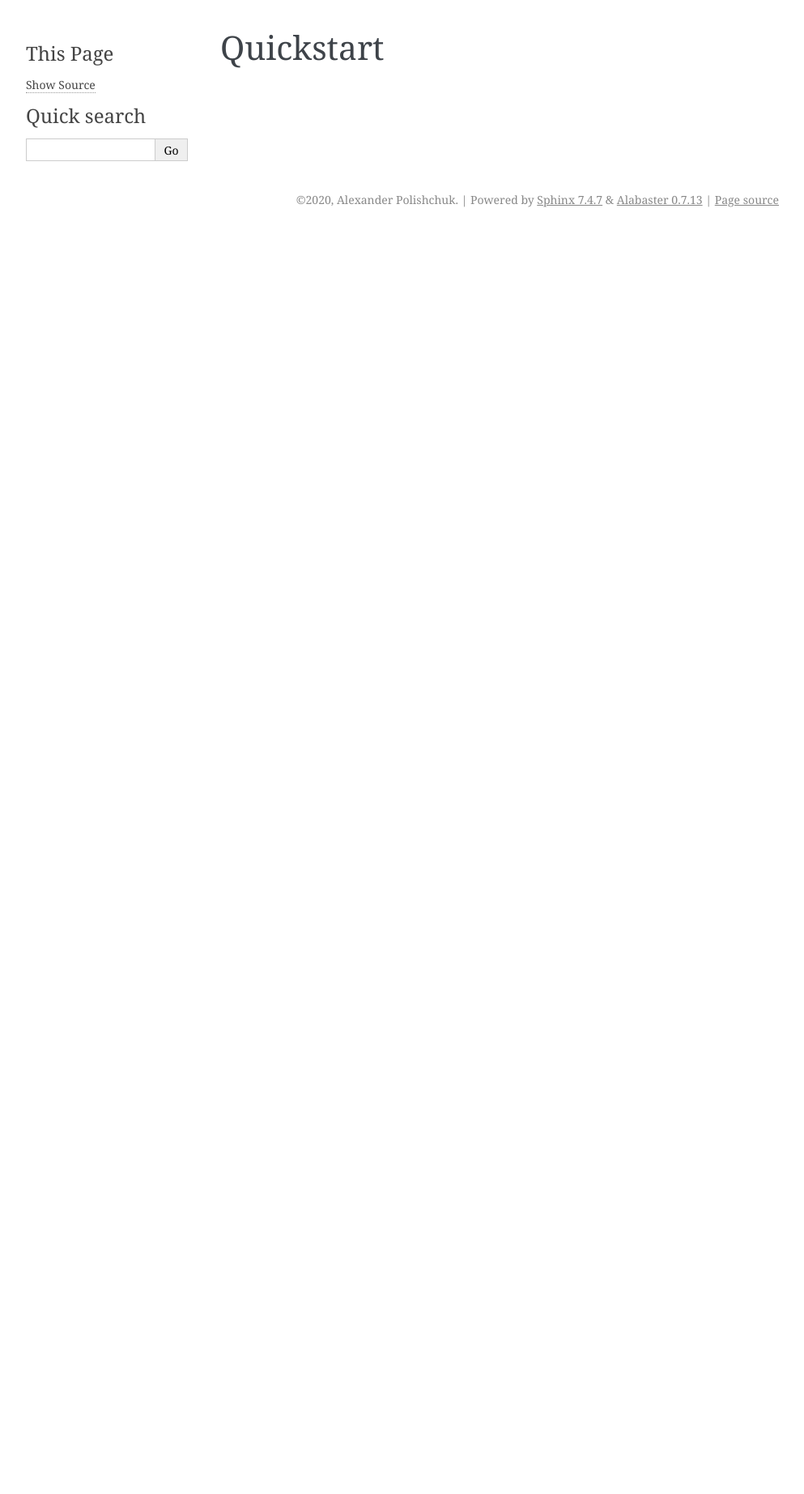
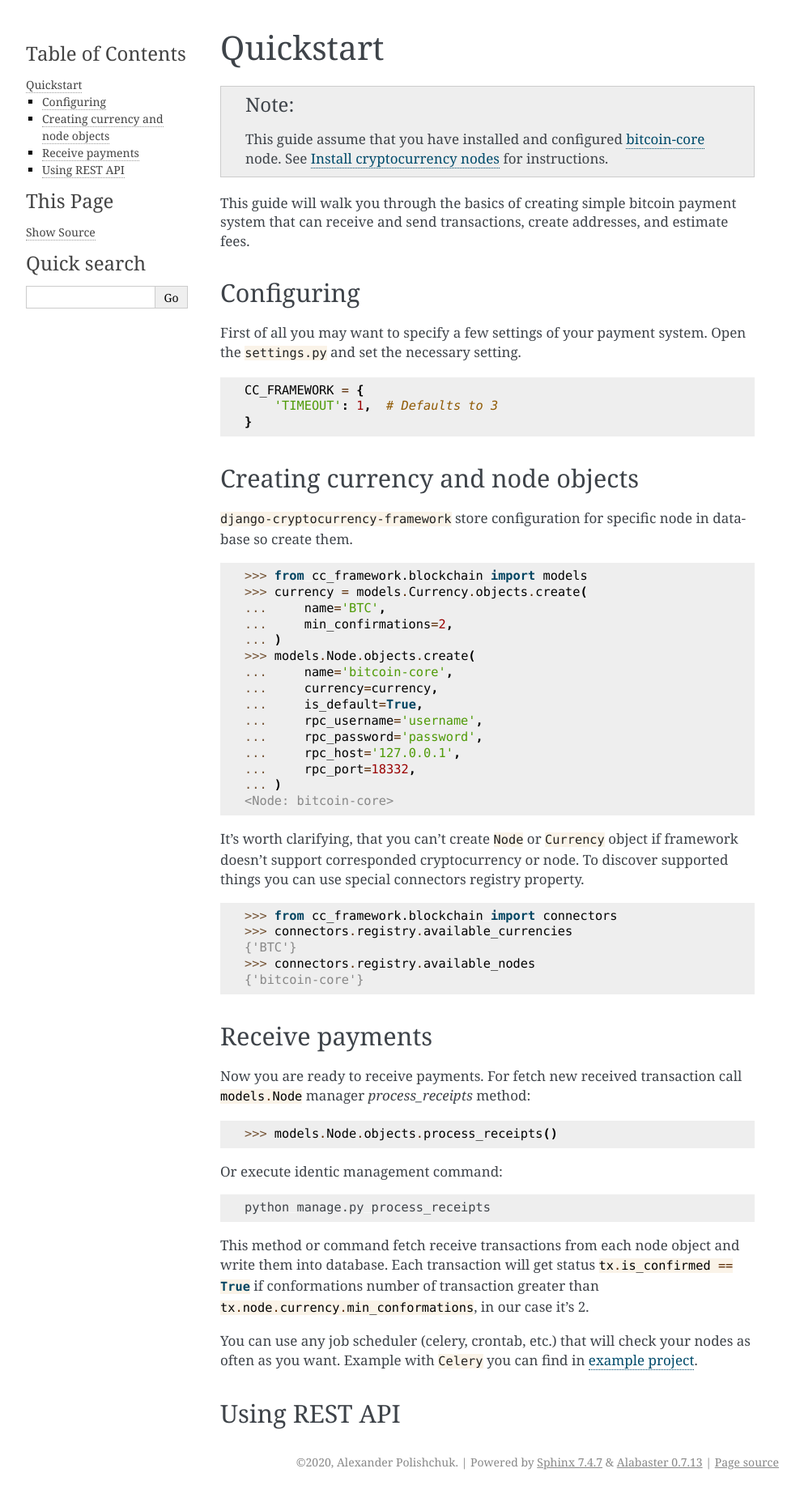
Before and after one commit to madnesspie/django-obm, a Sphinx documentation site: the page built from docs/usage/quickstart.rst, in a window 1280 px wide. Shown: the whole page at 81% size, without its empty margins (148-1141 px from the left). Built offline with Sphinx 7.4.7, drawn with Linux system fonts in a browser that asks for light colours; before the commit the page ends 900 px from its top, so only the background shows below that.

Commit message:
Documented quickstart

```diff
--- a/docs/readme.rst
+++ b/docs/readme.rst
@@ -65,7 +65,7 @@ You can find the example project in this repo
 
 Contributing
 ============
-See CONTRIBUTING.md for instructions.
+See `CONTRIBUTING.md <https://github.com/madnesspie/django-cryptocurrency-framework/blob/master/CONTRIBUTING.md>`_ for instructions.
 
 Support the developer
 =====================
--- a/docs/usage/quickstart.rst
+++ b/docs/usage/quickstart.rst
@@ -1,2 +1,91 @@
+.. role:: python(code)
+   :language: python
+.. role:: bash(code)
+   :language: bash
+
 Quickstart
 ==========
+
+.. note::
+    This guide assume that you have installed and configured
+    `bitcoin-core <https://bitcoincore.org/en/download/>`_ node. See
+    :ref:`install-cryptocurrency-nodes` for instructions.
+
+This guide will walk you through the basics of creating simple bitcoin payment
+system that can receive and send transactions, create addresses, and estimate
+fees.
+
+Configuring
+-----------
+First of all you may want to specify a few settings of your payment system.
+Open the :bash:`settings.py` and set the necessary setting.
+
+.. code-block:: python
+
+    CC_FRAMEWORK = {
+        'TIMEOUT': 1,  # Defaults to 3
+    }
+
+Creating currency and node objects
+----------------------------------
+:bash:`django-cryptocurrency-framework` store configuration for specific node
+in database so create them.
+
+.. code-block:: python
+
+    >>> from cc_framework.blockchain import models
+    >>> currency = models.Currency.objects.create(
+    ...     name='BTC',
+    ...     min_confirmations=2,
+    ... )
+    >>> models.Node.objects.create(
+    ...     name='bitcoin-core',
+    ...     currency=currency,
+    ...     is_default=True,
+    ...     rpc_username='username',
+    ...     rpc_password='password',
+    ...     rpc_host='127.0.0.1',
+    ...     rpc_port=18332,
+    ... )
+    <Node: bitcoin-core>
+
+It's worth clarifying, that you can't create :bash:`Node` or :bash:`Currency`
+object if framework doesn't support corresponded cryptocurrency or node. To
+discover supported things you can use special connectors registry property.
+
+.. code-block:: python
+
+    >>> from cc_framework.blockchain import connectors
+    >>> connectors.registry.available_currencies
+    {'BTC'}
+    >>> connectors.registry.available_nodes
+    {'bitcoin-core'}
+
+Receive payments
+----------------
+
+Now you are ready to receive payments. For fetch new received transaction
+call :python:`models.Node` manager `process_receipts` method:
+
+.. code-block:: python
+
+    >>> models.Node.objects.process_receipts()
+
+Or execute identic management command:
+
+.. code-block:: bash
+
+    python manage.py process_receipts
+
+This method or command fetch receive transactions from each node object and
+write them into database. Each transaction will get status
+:python:`tx.is_confirmed == True` if conformations number of transaction
+greater than :python:`tx.node.currency.min_conformations`, in our case
+it's 2.
+
+You can use any job scheduler (celery, crontab, etc.) that will check your
+nodes as often as you want. Example with :bash:`Celery` you can find in
+`example project <https://github.com/HelloCreepy/django-cryptocurrency-framework/tree/master/example>`_.
+
+Using REST API
+--------------
```
Also changed, not shown: README.md (deleted, +0 -98 lines), docs/usage/installation.rst (+22 -10 lines).
